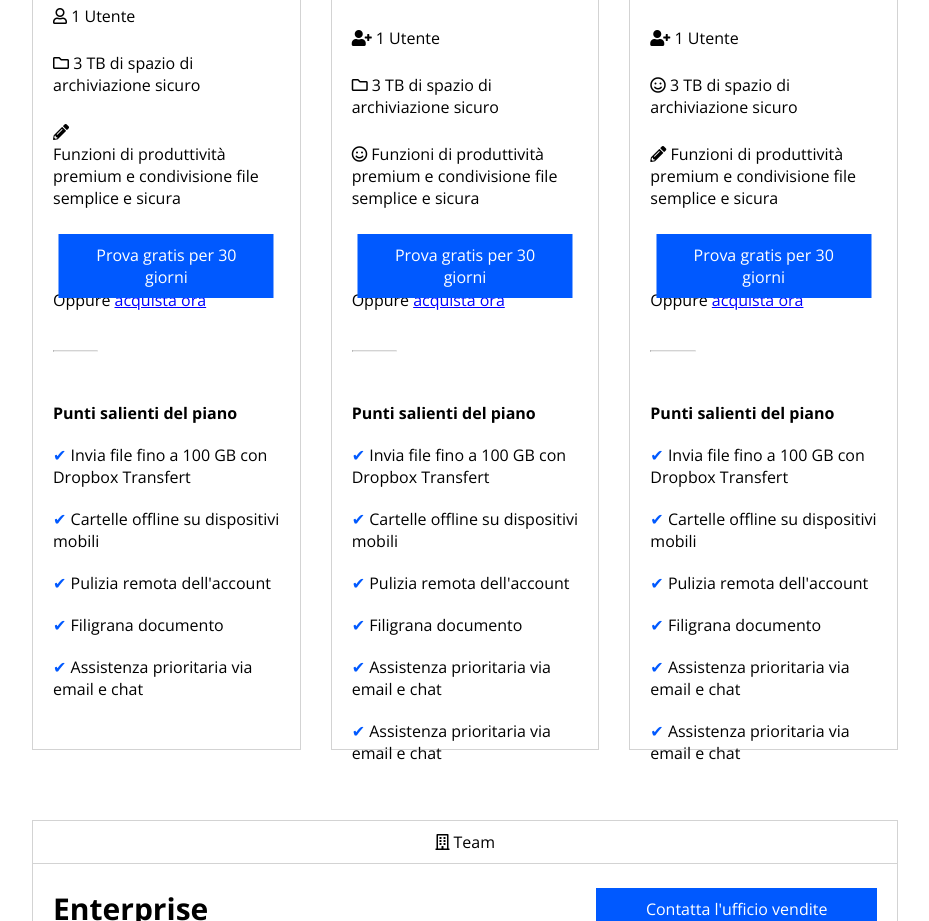
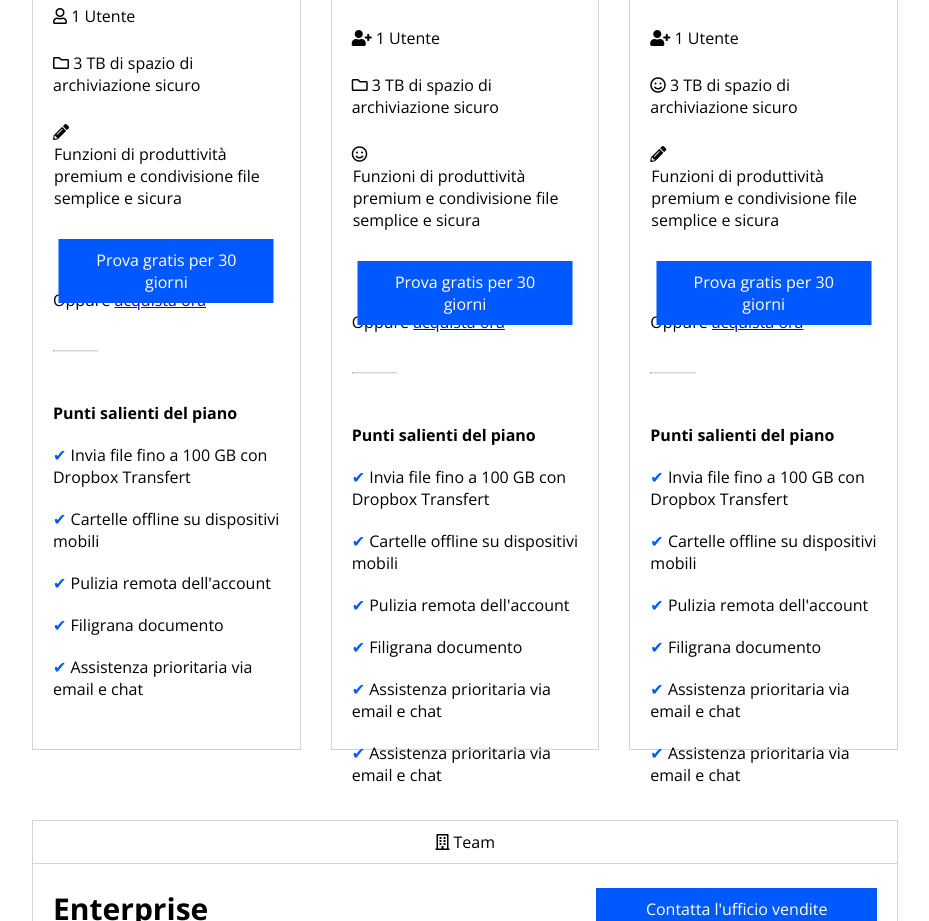
Before and after one commit to Simichus/htmlcss-dropbox, a plain HTML site: page index.html in a window 1280 px wide. Shown: the part 1581-2502 px from the top of the page, without its empty margins (160-1089 px from the left). Drawn offline with nearby package versions, Linux system fonts and the light colour scheme.

Commit message:
Sistemata lista business plan

```diff
--- a/css/style.css
+++ b/css/style.css
@@ -248,9 +248,18 @@ main{
           margin: 25px 0;
       }
 
-      .bp-type .info-bp:nth-child(3) div{
-          display: inline-block;
+      .bp-type .info-bp .icon-left, .bp-type .info-bp .info-bp-text{
+          float: left;
       }
+
+      .bp-type .info-bp .icon-left{
+        width: 16px;
+    }
+
+    .bp-type .info-bp .info-bp-text{
+        width: 95%;
+        padding-left: 1px;
+    }
 
       .bp-type .info-bp:last-child{
           margin-bottom: 100px;
--- a/index.html
+++ b/index.html
@@ -85,11 +85,11 @@
                             <div class="payment-type">/mese</div>
                                 <div class="info-bp"><i class="far fa-user"></i> 1 Utente</div>
                                 <div class="info-bp"><i class="far fa-folder"></i> 3 TB di spazio di archiviazione sicuro</div>
-                                <div class="info-bp">
-                                    <div>
+                                <div class="info-bp clearfix">
+                                    <div class="icon-left">
                                         <i class="fas fa-pencil-alt"></i>
                                     </div>
-                                    <div> Funzioni di produttività premium e condivisione file semplice e sicura</span></div>
+                                    <div class="info-bp-text"> Funzioni di produttività premium e condivisione file semplice e sicura</span></div>
                                 </div>
                                 <a href="#" class="btn btn-blue btn-full">Prova gratis per 30 giorni</a>
                                 <div class="buy-now"><span>Oppure <a href="#">acquista ora</a></span></div>
@@ -114,7 +114,12 @@
                             <div class="payment-type">/utente /mese, a partire da 3 utenti</div>
                                 <div class="info-bp"><i class="fas fa-user-plus"></i> 1 Utente</div>
                                 <div class="info-bp"><i class="far fa-folder"></i> 3 TB di spazio di archiviazione sicuro</div>
-                                <div class="info-bp"><i class="far fa-smile"></i> Funzioni di produttività premium e condivisione file semplice e sicura</div>
+                                <div class="info-bp clearfix">
+                                    <div class="icon-left">
+                                        <i class="far fa-smile"></i>
+                                    </div>
+                                    <div class="info-bp-text"> Funzioni di produttività premium e condivisione file semplice e sicura</span></div>
+                                </div>
                                 <a href="#" class="btn btn-blue btn-full">Prova gratis per 30 giorni</a>
                                 <div class="buy-now"><span>Oppure <a href="#">acquista ora</a></span></div>
                                 <hr>
@@ -139,7 +144,12 @@
                             <div class="payment-type">/utente /mese, a partire da 3 utenti</div>
                                 <div class="info-bp"><i class="fas fa-user-plus"></i> 1 Utente</div>
                                 <div class="info-bp"><i class="far fa-smile"></i> 3 TB di spazio di archiviazione sicuro</div>
-                                <div class="info-bp"><i class="fas fa-pencil-alt"></i> Funzioni di produttività premium e condivisione file semplice e sicura</div>
+                                <div class="info-bp clearfix">
+                                    <div class="icon-left">
+                                        <i class="fas fa-pencil-alt"></i>
+                                    </div>
+                                    <div class="info-bp-text"> Funzioni di produttività premium e condivisione file semplice e sicura</span></div>
+                                </div>
                                 <a href="#" class="btn btn-blue btn-full">Prova gratis per 30 giorni</a>
                                 <div class="buy-now"><span>Oppure <a href="#">acquista ora</a></span></div>
                                 <hr>
```
